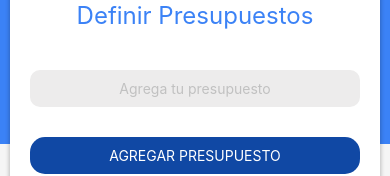
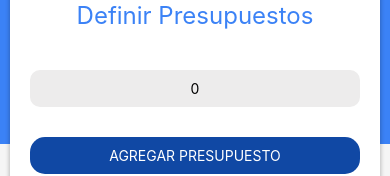
Before and after one commit to DIANARUTGARCIA/ReactNative-Planificador, a React Native app: screen / in a window 390 px wide. Shown: the part 161-337 px from the top of the page. Built offline with nearby package versions, Linux system fonts and the light colour scheme.

Commit message:
Validación del presupuesto

```diff
--- a/App.jsx
+++ b/App.jsx
@@ -1,5 +1,6 @@
-import React from 'react';
+import React, {useState} from 'react';
 import {
+  Alert,
   SafeAreaView,
   ScrollView,
   StatusBar,
@@ -10,13 +11,29 @@ import {
 } from 'react-native';
 import Header from './src/components/Header';
 import NuevoPresupuesto from './src/components/NuevoPresupuesto';
+import ControlPresupuesto from './src/components/ControlPresupuesto';
 
 function App() {
+  const [isValidPresupuesto, setIsValidPresupuesto] = useState(false);
+
+  const handleNuevoPresupuesto = presupuesto => {
+    if (Number(presupuesto > 0)) {
+      setIsValidPresupuesto(true);
+    } else {
+      Alert.alert('Error', 'El presupuesto no puede ser 0 o menor');
+    }
+  };
+
   return (
     <View style={styles.contenedor}>
       <View style={styles.header}>
         <Header />
-        <NuevoPresupuesto />
+        {isValidPresupuesto ? (
+          <ControlPresupuesto />
+        ) : (
+          <NuevoPresupuesto
+          handleNuevoPresupuesto={handleNuevoPresupuesto} />
+        )}
       </View>
     </View>
   );
--- /dev/null
+++ b/src/components/ControlPresupuesto.jsx
@@ -0,0 +1,10 @@
+import React from 'react'
+import { Text } from 'react-native'
+
+const ControlPresupuesto = () => {
+  return (
+    <Text>Desde control</Text>
+  )
+}
+
+export default ControlPresupuesto
--- a/src/components/NuevoPresupuesto.jsx
+++ b/src/components/NuevoPresupuesto.jsx
@@ -1,7 +1,9 @@
-import React from 'react';
+import React, {useState} from 'react';
 import {Pressable, Text, TextInput, View, StyleSheet} from 'react-native';
 
-const NuevoPresupuesto = () => {
+const NuevoPresupuesto = ({handleNuevoPresupuesto}) => {
+  const [presupuesto, setPresupuesto] = useState(0);
+
   return (
     <View style={styles.contenedor}>
       <Text style={styles.label}>Definir Presupuestos</Text>
@@ -10,8 +12,13 @@ const NuevoPresupuesto = () => {
         placeholderTextColor="#C1C1C1"
         placeholder="Agrega tu presupuesto"
         style={styles.input}
+        value={presupuesto.toString()}
+        onChangeText={setPresupuesto}
       />
-      <Pressable style={styles.boton}>
+      <Pressable
+        onPress={() => handleNuevoPresupuesto(presupuesto)}
+        style={styles.boton}
+      >
         <Text style={styles.botonTexto}>Agregar presupuesto</Text>
       </Pressable>
     </View>
@@ -50,6 +57,7 @@ const styles = StyleSheet.create({
     textAlign: 'center',
     marginTop: 30,
     backgroundColor: '#EDECEC',
+    color: '#000',
   },
   boton: {
     marginTop: 30,
```
